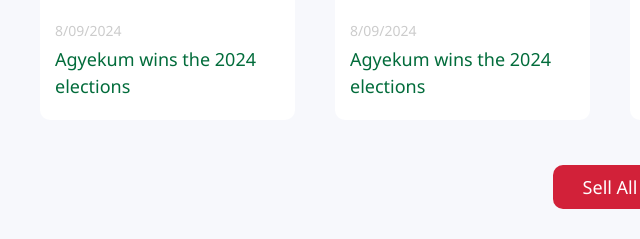
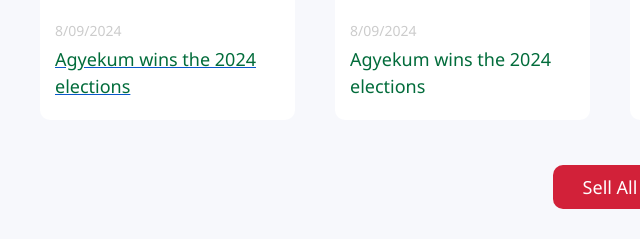
Before and after one commit to YawEffah/ndc-nkz_south, a plain HTML site: page index.html in a window 1280 px wide. In both pictures the pointer is over the link 197 px from the left and 2999 px from the top of the page. Shown: the part 2926-3165 px from the top of the page, 30-670 px from the left. Drawn offline with nearby package versions, Linux system fonts and the light colour scheme.

Commit message:
:Update news and project links

```diff
--- a/css/style.css
+++ b/css/style.css
@@ -239,6 +239,11 @@ a{
     grid-template-columns: repeat(2, 1fr);
 }
 
+.news-item a:hover,
+.project-item a:hover{
+    text-decoration: underline;
+}
+
 .news-info p{
     text-align: left;
     color: var(--accent-green);
```
